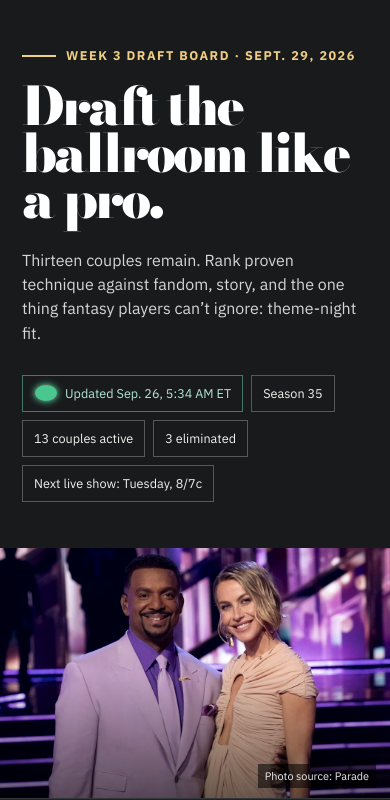
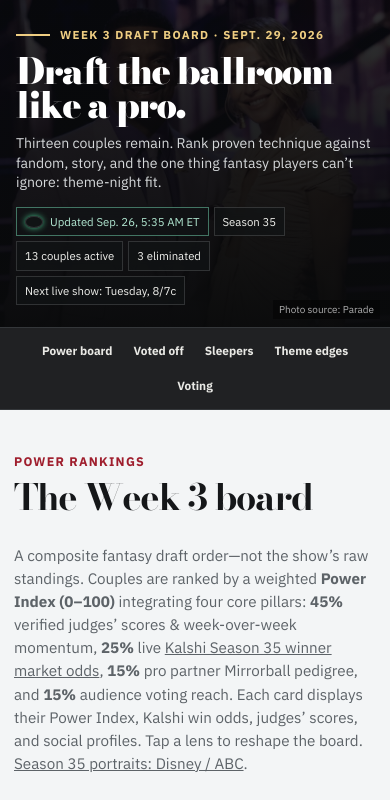
Before and after one commit to hoveeman/dwts-voting, a plain HTML site: page index.html in a window 390 px wide. Shown: the top 800 px of the page. Drawn offline with nearby package versions, Linux system fonts and the light colour scheme.

Commit message:
Optimize mobile hero layout with cinematic overlay banner

```diff
--- a/index.html
+++ b/index.html
@@ -144,11 +144,22 @@
     .method{font-size:.76rem;color:var(--muted);margin-top:54px;padding-top:22px;border-top:1px solid var(--line);max-width:850px}
     footer{max-width:1240px;margin:0 auto;padding:0 clamp(18px,4vw,54px) 56px;color:var(--muted);font-size:.72rem}
     @media(max-width:900px){
-      .hero{grid-template-columns:1fr}.hero-copy{min-height:460px}.hero-image{min-height:330px}.hero-image:after{background:linear-gradient(0deg,rgba(0,0,0,.55),transparent 50%)}
+      .hero{position:relative;grid-template-columns:1fr;min-height:auto;overflow:hidden;background:#090a0b}
+      .hero-image{position:absolute;inset:0;width:100%;height:100%;min-height:0;z-index:1}
+      .hero-image img{width:100%;height:100%;object-fit:cover;object-position:center 20%;opacity:.34;filter:saturate(.75) contrast(1.1)}
+      .hero-image:after{content:"";position:absolute;inset:0;background:linear-gradient(180deg,rgba(9,10,11,.52) 0%,rgba(9,10,11,.76) 45%,rgba(9,10,11,.97) 100%)}
+      .hero-copy{position:relative;z-index:2;min-height:auto;padding:clamp(30px,5vw,52px) clamp(16px,4vw,36px)}
+      .photo-credit{position:absolute;z-index:3;right:10px;bottom:8px;font-size:.62rem;opacity:.72;padding:2px 6px}
       .section-head,.lineup-head{grid-template-columns:1fr}.board{grid-template-columns:1fr}.eliminated-card{grid-template-columns:minmax(220px,.8fr) 1.2fr}.sleeper-grid{grid-template-columns:repeat(2,1fr)}.theme-grid{grid-template-columns:repeat(2,1fr)}.spotlight,.vote{grid-template-columns:1fr}.market{min-height:300px}
     }
     @media(max-width:560px){
-      h1{font-size:3.3rem}.hero-copy{padding:46px 22px;min-height:430px}.hero-image{min-height:250px}.tabs{justify-content:center;flex-wrap:wrap;overflow:visible}.tabs a{padding:7px 9px;font-size:.74rem}
+      h1{font-size:2.25rem;letter-spacing:-.045em;line-height:.95}
+      .season-line{margin-bottom:10px;font-size:.72rem}
+      .hero-copy{padding:26px 16px 22px;min-height:auto}
+      .hero-copy>p{font-size:.88rem;line-height:1.4;margin:12px 0 0;color:#d5d8da;max-width:520px}
+      .snapshot{margin-top:14px;gap:5px}
+      .snapshot span{padding:5px 8px;font-size:.71rem;background:rgba(18,20,22,.65);backdrop-filter:blur(6px);border-color:rgba(255,255,255,.14)}
+      .tabs{justify-content:center;flex-wrap:wrap;overflow:visible}.tabs a{padding:7px 9px;font-size:.74rem}
       main{padding-inline:14px}.card{grid-template-columns:50px 1fr}.rank{grid-row:1 / 3;font-size:1.72rem;padding-top:17px}.couple-photo{grid-column:2;height:auto}.card-body{grid-column:2;padding:15px 13px}.name{font-size:1.28rem}.score{min-width:44px;padding:3px 6px}.score-history{grid-template-columns:1fr}.score-week{padding-block:6px}
       .sleeper-grid,.theme-grid,.lineup-list{grid-template-columns:1fr}.eliminated-card{grid-template-columns:1fr}.eliminated-card img{min-height:0;height:auto;aspect-ratio:3/2}.eliminated-copy{padding:22px 18px 25px}.sleeper-card{min-height:0}.cal-row{grid-template-columns:50px 86px 1fr;gap:8px}.cal-row span{font-size:1rem}.spotlight{margin-inline:-14px}.week-lineup,.vote{margin-inline:-14px}.controls{gap:6px}.filter{padding:8px 11px}
     }
@@ -162,7 +173,7 @@
       <h1>Draft the ballroom like a pro.</h1>
       <p>Thirteen couples remain. Rank proven technique against fandom, story, and the one thing fantasy players can’t ignore: theme-night fit.</p>
       <div class="snapshot">
-        <span class="live-pill"><span class="live-dot"></span>Updated Sep. 26, 5:34 AM ET</span>
+        <span class="live-pill"><span class="live-dot"></span>Updated Sep. 26, 5:35 AM ET</span>
         <span>Season 35</span>
         <span>13 couples active</span>
         <span>3 eliminated</span>
@@ -238,7 +249,7 @@
       </div>
     </section>
 
-    <aside class="spotlight" aria-label="Market spotlight">
+        <aside class="spotlight" aria-label="Market spotlight">
       <div class="spot-copy">
         <p class="kicker">Live Kalshi market favorite</p>
         <h2>Ezra Frech surged to 40% to win it all.</h2>
@@ -279,7 +290,7 @@
         <article class="theme-card"><div class="theme-date">Nov. 17 &amp; 24 · Weeks 10–11</div><h3>Semi-Finals &amp; Finale</h3><p>Double-dance pressure, redemption routines, and the uninhibited, trophy-deciding Freestyle round.</p><p class="edge"><b>Edge:</b> Championship pro pedigree reigns supreme: Val Chmerkovskiy (3 titles), Mark Ballas (3 titles), and Jenna Johnson (2 titles) vs. Daniella Karagach’s freestyle wizardry.</p></article>
       </div>
 
-      <div class="week-lineup" aria-labelledby="week-lineup-title">
+            <div class="week-lineup" aria-labelledby="week-lineup-title">
         <div class="lineup-head">
           <div><p class="kicker" style="color:#efce82">Tuesday, September 29</p><h3 id="week-lineup-title">Yacht Rock Night lineup</h3></div>
           <p>The 13 active couples, their dance styles, and songs for Week 3.</p>
@@ -334,7 +345,7 @@
       {rank:1,name:'Ezra Frech',age:21,proName:'Daniella Karagach',mirrorballs:1,photo:'ezra-frech-daniella-karagach.jpg',weeks:[{'dance': 'Tango', 'score': 20}, {'dance': 'Cha-cha-cha', 'score': 21}],total:41,powerIndex:76.7,marketProb:40,cats:['anchor', 'athlete', 'social'],tags:['Anchor', '40% Market', '20+ avg', 'Paralympic champion'],case:'Ranks #1 on the composite Power Board (76.7/100) with a 20.5/30 scoring average and 40% market win odds. Paired with Daniella Karagach (1 Mirrorball), Elite athletic body awareness combined with a pro renowned for unlocking dynamic, unconventional choreography.'},
       {rank:2,name:'Jenna Dewan',age:45,proName:'Val Chmerkovskiy',mirrorballs:3,photo:'jenna-dewan-val-chmerkovskiy.jpg',weeks:[{'dance': 'Tango', 'score': 19}, {'dance': 'Jive', 'score': 21}],total:40,powerIndex:72.7,marketProb:15,cats:['anchor', 'dance', 'social'],tags:['Anchor', '15% Market', 'Riser (+2)', 'Pro dance background'],case:'Fantasy anchor averaging 20.0/30 through 2 completed weeks (72.7/100 Power Index). Paired with Val Chmerkovskiy (3 Mirrorballs), A true professional dancer paired with a three-time champion. Her high scoring floor makes her an elite anchor.'},
       {rank:3,name:'Maura Higgins',age:35,proName:'Mark Ballas',mirrorballs:3,photo:'maura-higgins-mark-ballas.jpg',weeks:[{'dance': 'Foxtrot', 'score': 21}, {'dance': 'Cha-cha-cha', 'score': 19}],total:40,powerIndex:66.2,marketProb:13,cats:['anchor', 'social'],tags:['Anchor', '13% Market', '20+ avg', 'No dance experience'],case:'Fantasy anchor averaging 20.0/30 through 2 completed weeks (66.2/100 Power Index). Paired with Mark Ballas (3 Mirrorballs), Mark’s three Mirrorballs and their immense reality fandom make the partnership built for a deep finale run.'},
-      {rank:4,name:'Harry Shum Jr.',age:44,proName:'Jenna Johnson',mirrorballs:2,photo:'harry-shum-jr-jenna-johnson.jpg',weeks:[{'dance': 'Cha-cha-cha', 'score': 21}, {'dance': 'Viennese waltz', 'score': 18}],total:39,powerIndex:65.3,marketProb:15,cats:['anchor', 'dance', 'social'],tags:['Anchor', '15% Market', 'Dip (-3)', 'Pro dance background'],case:'Overcame a temporary scoring dip (-3 WoW), bolstered by a 65.3/100 Power Index. Paired with Jenna Johnson (2 Mirrorballs), Possesses the highest technical ceiling in the cast; the only obvious challenge is overcoming ringer perception.'},
+      {rank:4,name:'Harry Shum Jr.',age:44,proName:'Jenna Johnson',mirrorballs:2,photo:'harry-shum-jr-jenna-johnson.jpg',weeks:[{'dance': 'Cha-cha-cha', 'score': 21}, {'dance': 'Viennese waltz', 'score': 18}],total:39,powerIndex:66.0,marketProb:16,cats:['anchor', 'dance', 'social'],tags:['Anchor', '16% Market', 'Dip (-3)', 'Pro dance background'],case:'Overcame a temporary scoring dip (-3 WoW), bolstered by a 66.0/100 Power Index. Paired with Jenna Johnson (2 Mirrorballs), Possesses the highest technical ceiling in the cast; the only obvious challenge is overcoming ringer perception.'},
       {rank:5,name:'Amber Glenn',age:26,proName:'Pasha Pashkov',mirrorballs:0,photo:'amber-glenn-pasha-pashkov.jpg',weeks:[{'dance': 'Cha-cha-cha', 'score': 18}, {'dance': 'Tango', 'score': 21}],total:39,powerIndex:60.6,marketProb:11,cats:['sleeper', 'athlete', 'social'],tags:['Sleeper', '11% Market', 'Riser (+3)', 'U.S. figure skater'],case:'Surged +3 points in the latest round (21/30 Tango) with a 60.6/100 Power Index. Paired with Pasha Pashkov (0 Mirrorballs), Figure-skating musicality, rotational speed, and Olympic visibility provide a reliable fantasy scoring floor.'},
       {rank:6,name:'Jackson Olson',age:28,proName:'Emma Slater',mirrorballs:1,photo:'jackson-olson-emma-slater.jpg',weeks:[{'dance': 'Cha-cha-cha', 'score': 15}, {'dance': 'Foxtrot', 'score': 18}],total:33,powerIndex:51.9,marketProb:4,cats:['sleeper', 'athlete', 'social'],tags:['Sleeper', '4% Market', 'Riser (+3)', '3M+ social reach'],case:'Surged +3 points in the latest round (18/30 Foxtrot) with a 51.9/100 Power Index. Paired with Emma Slater (1 Mirrorball), Elite social reach and Banana Ball entertainment value give him an exceptional public voting cushion.'},
       {rank:7,name:'Tyler Cameron',age:33,proName:'Sharna Burgess',mirrorballs:1,photo:'tyler-cameron-sharna-burgess.jpg',weeks:[{'dance': 'Tango', 'score': 17}, {'dance': 'Salsa', 'score': 16}],total:33,powerIndex:47.6,marketProb:2,cats:['sleeper', 'athlete', 'social'],tags:['Sleeper', '2% Market', 'Steady', 'Bachelor Nation'],case:'Holding steady with a 16.5/30 scoring average and 2% market win probability. Paired with Sharna Burgess (1 Mirrorball), Athletic frame, broad reality fanbase, and a returning champion pro give him higher upside than middle-pack scores suggest.'},
```
